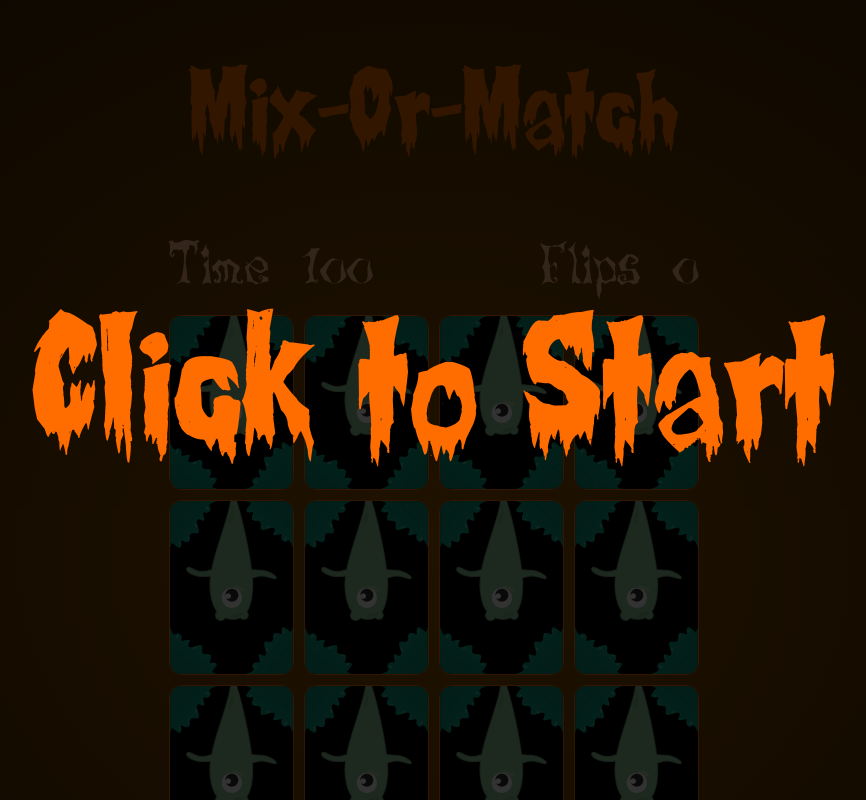
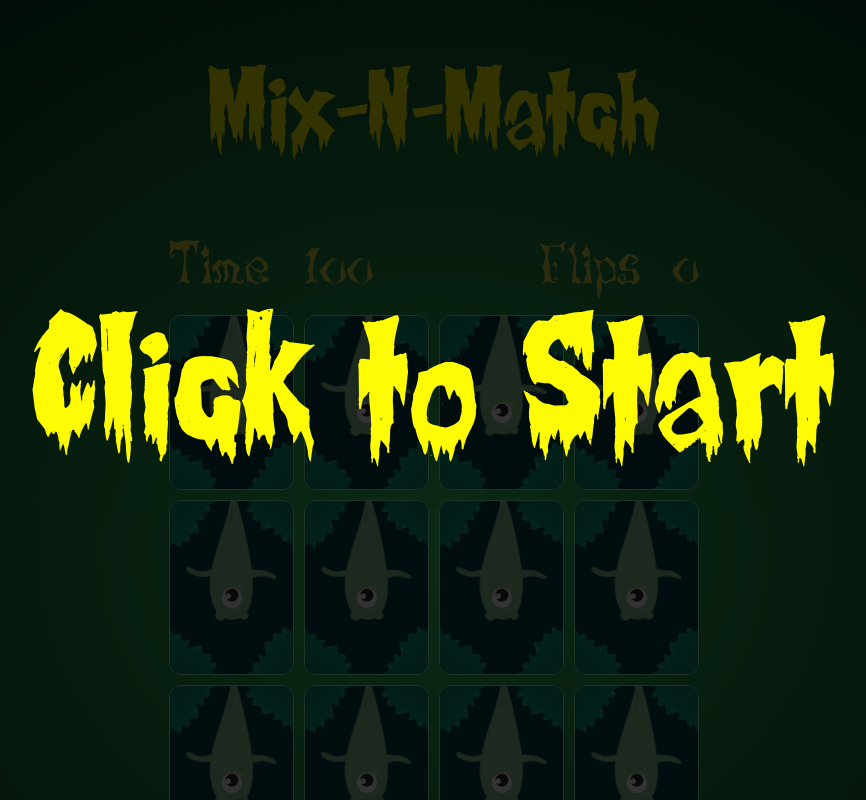
Before and after one commit to NaufalAnis24/Mix-N-Match, a plain HTML site: page index.html in a window 1280 px wide. Shown: the top 800 px of the page, without its empty margins (206-1072 px from the left). Drawn offline with Linux system fonts and the light colour scheme; files whose address does not match are found by name.

Commit message:
Index
Index changes

```diff
--- a/index.html
+++ b/index.html
@@ -6,10 +6,10 @@
   <meta http-equiv="X-UA-Compatible" content="ie=edge">
   <link href="styles.css" rel="stylesheet">
   <script src="script.js" async></script>
-  <title>Mix-Or-Match</title>
+  <title>Mix-N-Match</title>
 </head>
 <body>
-  <h1 class="page-title">Mix-Or-Match</h1>
+  <h1 class="page-title">Mix-N-Match</h1>
   <div class="overlay-text visible">
     Click to Start
   </div>
--- a/script.js
+++ b/script.js
@@ -61,7 +61,7 @@ class MixOrMatch {
         return setInterval(() => {
             this.timeRemaining--;
             this.timer.innerText = this.timeRemaining;
-            if(this.timeRemaining === 0)
+            if(this.timeRemaining === 0) //waktu berakhir//
                 this.gameOver();
         }, 1000);
     }
--- a/styles.css
+++ b/styles.css
@@ -22,11 +22,11 @@ html {
 
 body {
   margin: 0;
-  background: radial-gradient(#9D5900, #3D2200);
+  background: radial-gradient(#39d46e, #002b16);
 }
 
 .page-title {
-  color: #FF6D00;
+  color: #fffb05;
   font-family: Creepy, serif;
   font-weight: normal;
   text-align: center;
@@ -40,7 +40,7 @@ body {
 }
 
 .game-info {
-  color: #FFBB89;
+  color: #e3d946;
   font-size: 4em;
 }
 
@@ -88,8 +88,8 @@ body {
 }
 
 .card-back {
-  background-color: black;
-  border-color: #FF6D00;
+  background-color: #063f47;
+  border-color: #9cffbe;
   transform: rotateY(0);
 }
 
@@ -149,7 +149,7 @@ body {
 }
 
 .card-front {
-  background-color: #FFBB89;
+  background-color: #4a4a4a;
   border-color: #333;
   transform: rotateY(180deg);
 }
@@ -165,7 +165,7 @@ body {
   justify-content: center;
   align-items: center;
   flex-direction: column;
-  color: #FF6D00;
+  color: #fffb05;
   font-family: Creepy, serif;
   transition: background-color 500ms, font-size 500ms;
 }
```
